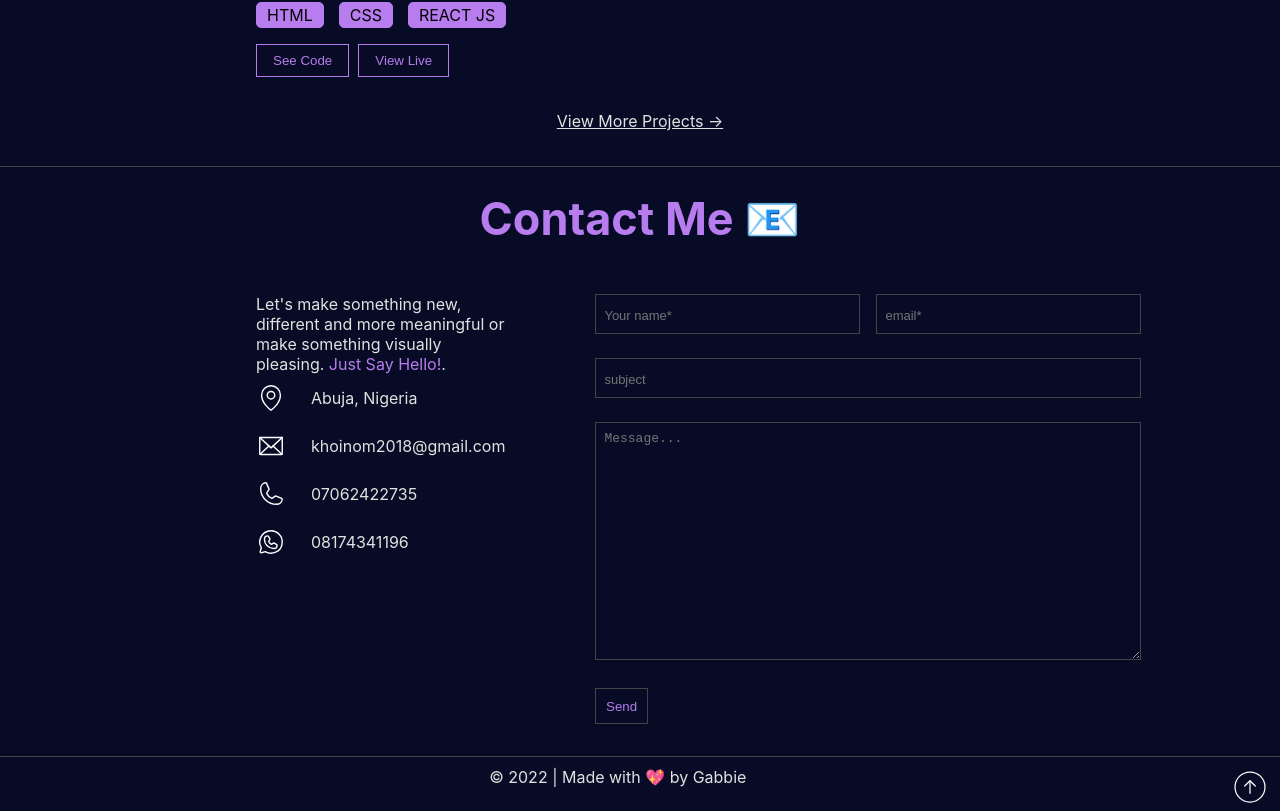
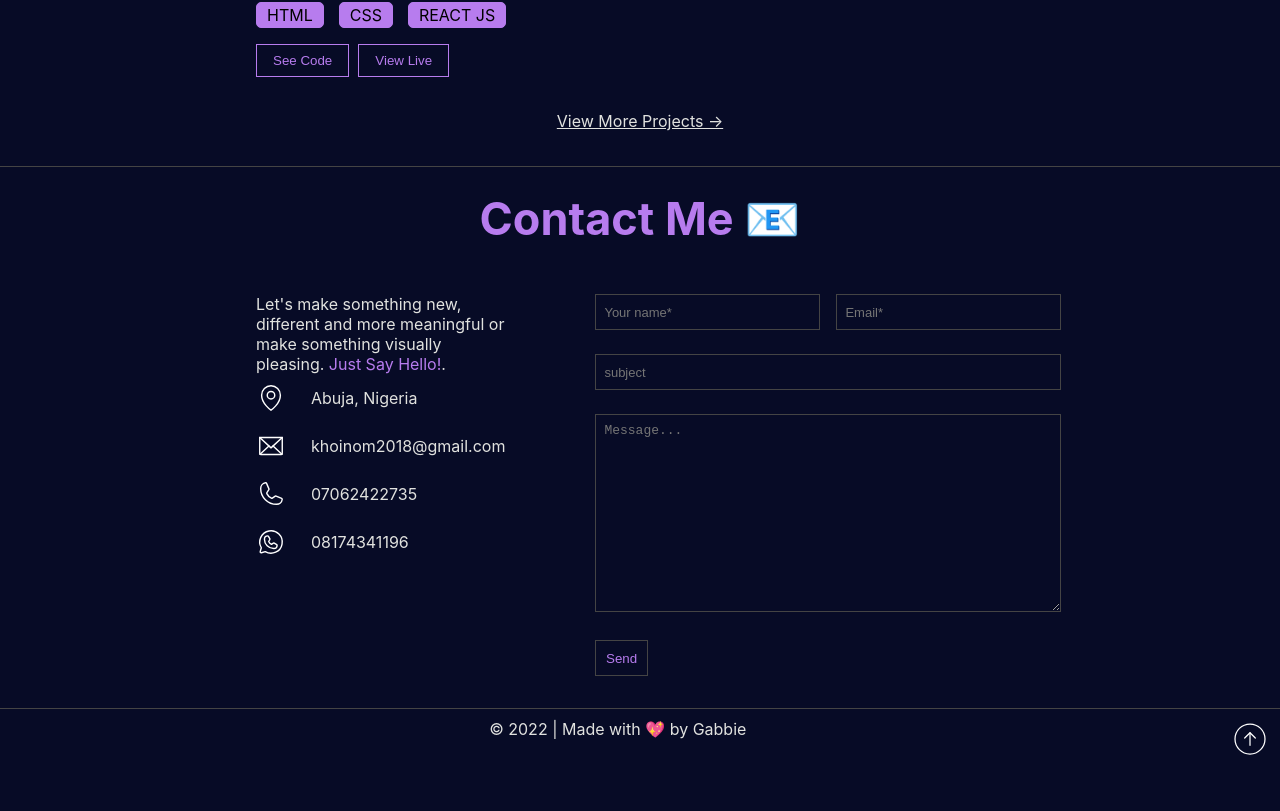
Before and after one commit to Gabbie99/Personal-portfolio, a React (Create React App) app: page / in a window 1280 px wide. Shown: the part 4653-5464 px from the top of the page. After the commit the page ends 5416 px from the top, so only its background shows below. Built offline with nearby package versions, Linux system fonts and the light colour scheme.

Commit message:
chore: editing portfolio

```diff
--- a/package.json
+++ b/package.json
@@ -10,6 +10,7 @@
     "react": "^18.2.0",
     "react-dom": "^18.2.0",
     "react-scripts": "5.0.1",
+    "react-tsparticles": "^2.6.0",
     "web-vitals": "^2.1.4"
   },
   "scripts": {
--- a/public/index.html
+++ b/public/index.html
@@ -25,7 +25,7 @@
       work correctly both with client-side routing and a non-root public URL.
       Learn how to configure a non-root public URL by running `npm run build`.
     -->
-    <title>React App</title>
+    <title>Gabbie</title>
   </head>
   <body>
     <noscript>You need to enable JavaScript to run this app.</noscript>
@@ -40,5 +40,6 @@
       To begin the development, run `npm start` or `yarn start`.
       To create a production bundle, use `npm run build` or `yarn build`.
     -->
+
   </body>
 </html>
--- a/src/components/contact/Contact.css
+++ b/src/components/contact/Contact.css
@@ -46,13 +46,13 @@
     background-color:transparent;
     color: #e1e2df;
     border: 1px solid #444;
-    font-size: 1.2rem;
+    font-size: 1rem;
     padding: .5rem;
 }
 .txt {
     background-color:transparent;
     border: 1px solid #444;
-    font-size: 1.2rem;
+    font-size: 1rem;
     padding: .5rem;
     width: 100%;
 }
@@ -60,7 +60,8 @@
     background-color:transparent;
     border: 1px solid #444;
     padding: .5rem;
-    font-size: 1.2rem;
+    color: white;
+    font-size: 1rem;
     width: 100%;
 }
 ::placeholder {
@@ -71,6 +72,9 @@
     border: 1px solid #444;
     color: rgb(183, 124, 238);
     padding: .6rem;
+}
+.conform button:hover{
+    cursor: pointer;
 }
 .foot {
     text-align: center;
--- a/src/components/contact/Contact.jsx
+++ b/src/components/contact/Contact.jsx
@@ -28,21 +28,23 @@ function Contact() {
                     </div>
                 </div>
                 <div className="contact-inp">
-                  <form action="" className='conform'>
+                  <form action="https://formsubmit.co/khoinom2018@gmail.com" method="POST" className='conform'>
                     <ul>
                       <div className="contact-list">
                         <li>
-                          <input type="text" placeholder='Your name*' name='form_name' className='inp' required />
+                          <input type="text" placeholder='Your name*' name='name' className='inp' required />
                         </li>
                         <li>
-                          <input type="text" placeholder='email*' name='email' className='inp' required />
+                          <input type="email" placeholder='Email*' name='email' className='inp' required />
                         </li>
                       </div>
                       <li>
-                        <input type="text" placeholder='subject' name='text' className='txt' />
+                        <input type="text" placeholder='subject' name='_subject' className='txt' />
+                        <input type="hidden" name="_subject" value="New Friendly Message!"></input>
+                        <input type="hidden" name="_autoresponse" value="Hi there! Thanks for reaching out, I'm happy to have you here. You'll get a reply shortly from now."></input>
                       </li>
                       <li>
-                        <textarea name="message" id="context" cols="30" rows="10" placeholder='Message...' />
+                        <textarea type="text" name="message" id="context" cols="30" rows="10" placeholder='Message...' />
                       </li>
                       <li>
                         <button type='submit'>Send</button>
--- a/src/index.css
+++ b/src/index.css
@@ -37,3 +37,7 @@ body {
   padding: 0;
   scroll-behavior: smooth;
 }
+* {
+  box-sizing: border-box;
+  margin: 0;
+}
```
Also changed, not shown: src/components/ParticleBackground.jsx (added, +61 -0 lines), src/components/home/Home.jsx (line endings or trailing spaces), 1 other file (tests, documents, lock files or other folders).
